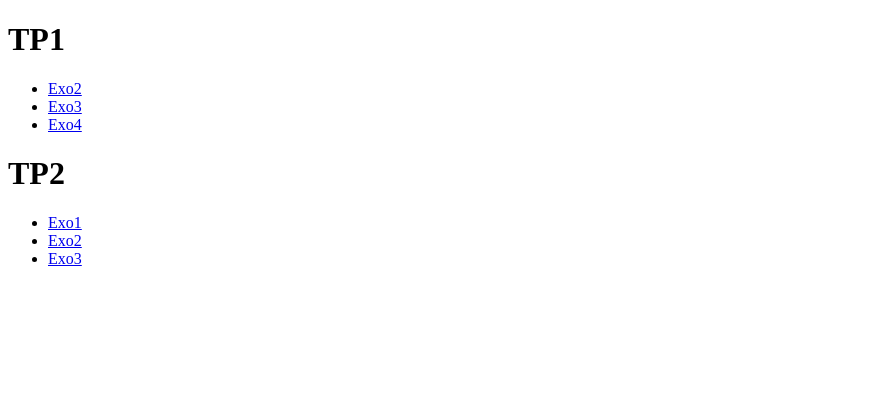
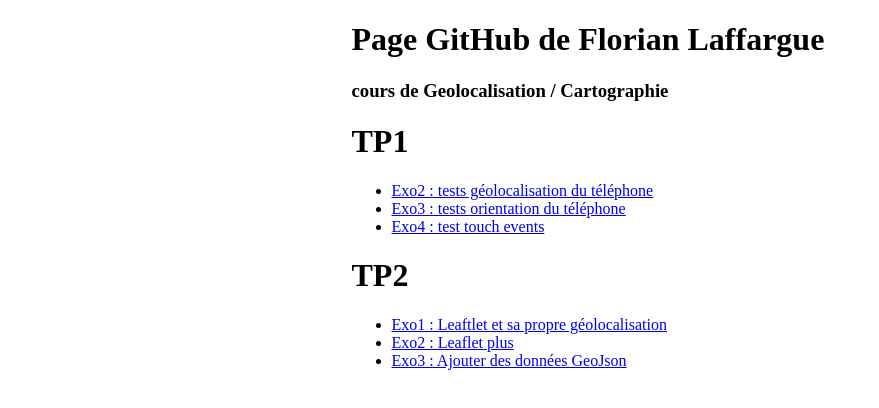
Before and after one commit to FloLaffargue/FloLaffargue.github.io, a plain HTML site: page index.html in a window 1280 px wide. Shown: the whole page, without its empty margins (0-879 px from the left). Drawn offline with Linux system fonts and the light colour scheme.

Commit message:
fix liens nav

```diff
--- a/index.html
+++ b/index.html
@@ -5,20 +5,34 @@
     <meta name="viewport" content="width=device-width, initial-scale=1.0">
     <title>Geolocalisation - Florian Laffargue</title>
 </head>
+<style>
+    .container {
+        max-width: 577px;
+        margin: auto;
+    }
+</style>
 <body>
+
+    <div class="container">
+
+        <h1>Page GitHub de Florian Laffargue</h1>
+        <h3>cours de Geolocalisation / Cartographie </h3>
 
         <h1>TP1</h1>
         <ul>
-        <li><a href="TP1/exo2/geoloc.html">Exo2</a></li>
-        <li><a href="TP1/exo3/geoloc.html">Exo3</a></li>
-        <li><a href="TP1/exo4/geoloc.html">Exo4</a></li>
+            <li><a href="TP1/exo2 - geolo/geoloc.html">Exo2 : tests géolocalisation du téléphone</a></li>
+            <li><a href="TP1/exo3 - orientation et mouvement/geoloc.html">Exo3 : tests orientation du téléphone </a></li>
+            <li><a href="TP1/exo4 - touchevent/geoloc.html">Exo4 : test touch events</a></li>
         </ul>
 
         <h1>TP2</h1>
         <ul>
-        <li><a href="TP2/exo1/index.html">Exo1</a></li>
-        <li><a href="TP2/exo2/index.html">Exo2</a></li>
-        <li><a href="TP2/exo3/index.html">Exo3</a></li>
+            <li><a href="TP2/exo1/index.html">Exo1 : Leaftlet et sa propre géolocalisation</a></li>
+            <li><a href="TP2/exo2/index.html">Exo2 : Leaflet plus</a></li>
+            <li><a href="TP2/exo3/index.html">Exo3 : Ajouter des données GeoJson</a></li>
         </ul>
+
+    </div>
+
 </body>
 </html>
```
Also changed, not shown: TP1/demo.html (deleted, +0 -21 lines), TP1/exo2 - geolo/geoloc.html (+2 -0 lines), TP1/exo3 - orientation et mouvement/geoloc.html (+2 -0 lines), TP1/exo4 - touchevent/geoloc.html (+1 -0 lines), TP2/exo1/index.html (+2 -0 lines), TP2/exo2/index.html (+2 -0 lines), TP2/exo3/index.html (+2 -0 lines). Lines whose indentation alone changed are shown as unchanged.
